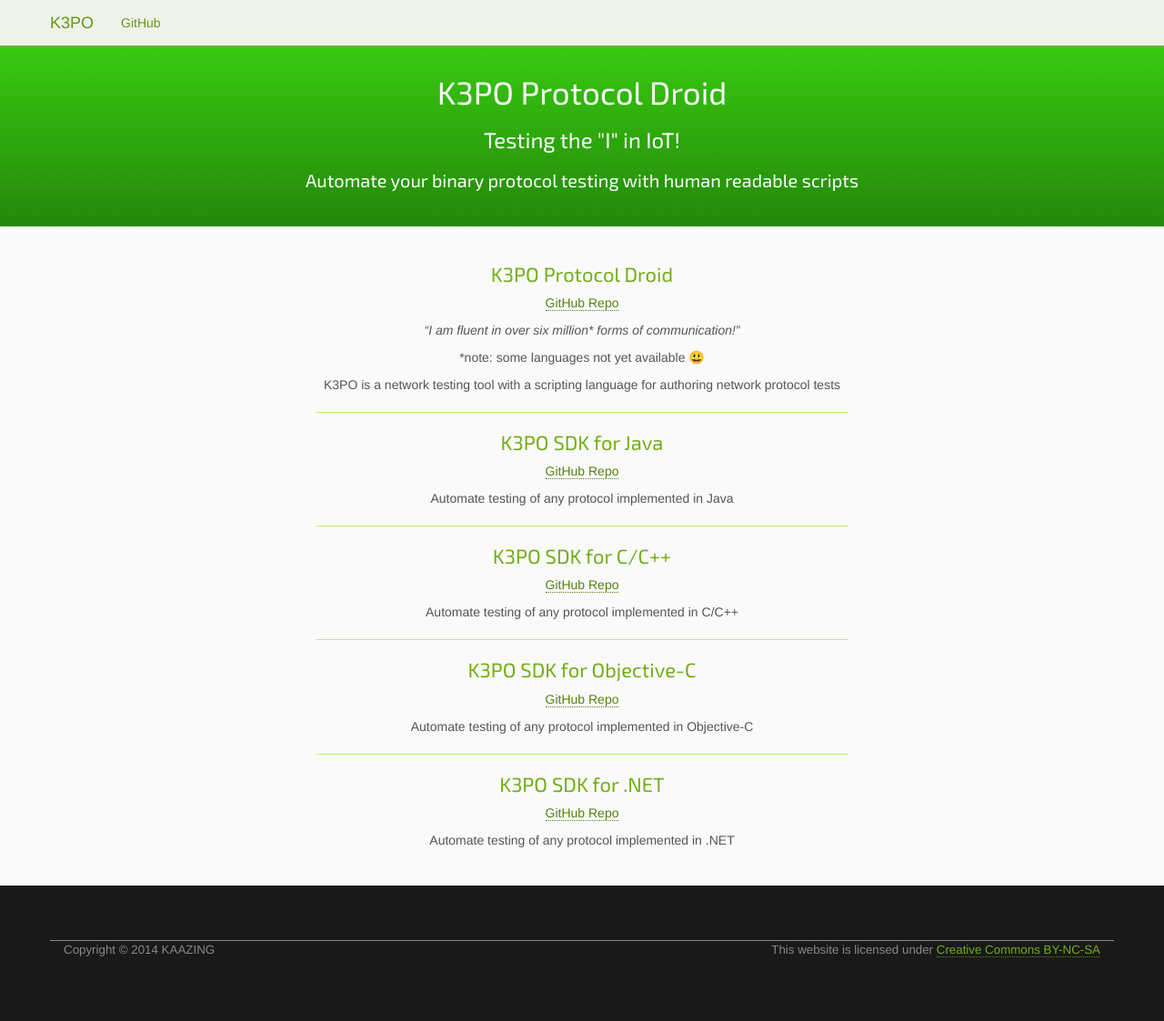
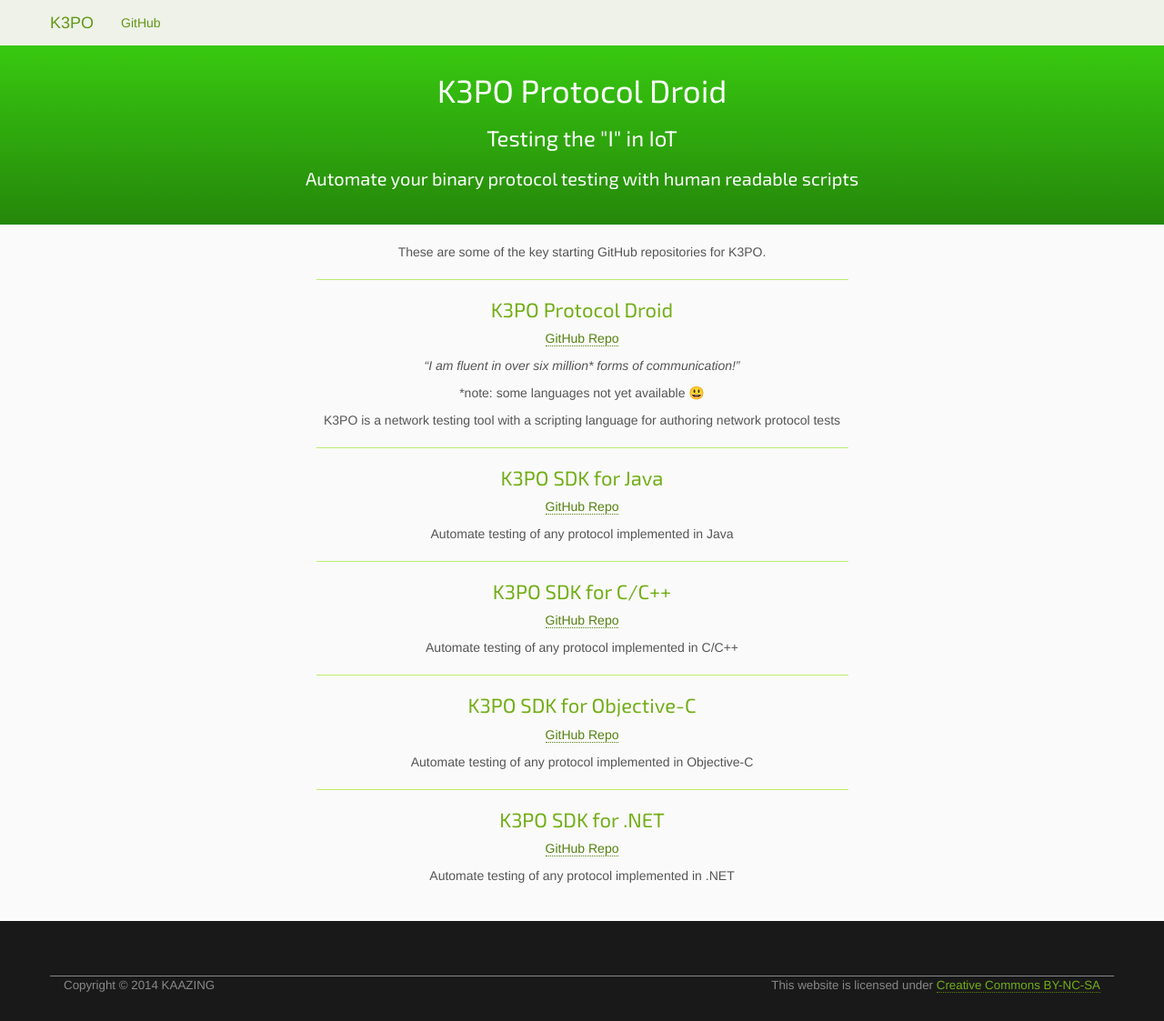
Before and after one commit to k3po/k3po.github.io, a Jekyll site: the page built from index.md, in a window 1280 px wide and 1123 px high. Shown: the whole window at 91% size. Built offline with Jekyll 4.4.1, drawn with Linux system fonts in a browser that asks for light colours; emoji names are drawn with the system emoji font; Markdown is read by kramdown in place of the engine named in the settings.

Commit message:
Modified home page style Added intro for repo list.

```diff
--- a/_layouts/home.html
+++ b/_layouts/home.html
@@ -7,7 +7,7 @@
     <div class="row">
       <div class="col-md-10 col-md-offset-1">
         <h1>K3PO Protocol Droid</h1>
-        <h2>Testing the "I" in IoT!</h2>
+        <h2>Testing the "I" in IoT</h2>
         <h3>Automate your binary protocol testing with human readable scripts</h3>
       </div>
     </div>
@@ -15,17 +15,19 @@
 </header>
 
 <div class="container text-center home-row">
+
+  <div>
+  <p>These are some of the key starting GitHub repositories for K3PO.</p>
+  </div>
+
   <div class="row">
 
-    {% assign first = true %}
     {% for page in site.pages %}
     {% if page.categories contains 'k3po-repo' %}
 
     {% capture repoUrl %}http://github.com/{{page.github-org}}/{{page.github-repo-name}}{% endcapture %}
 
-    {% if first == false %}
     <hr>
-    {% endif %}
 
     <div class="row home-repo-row">
 
--- a/_sass/_styles.scss
+++ b/_sass/_styles.scss
@@ -64,7 +64,7 @@
 
 body {
   background-color: $content-background-color;
-  padding-top: 52px; // So content doesn't go under the fixed navbar
+  padding-top: 50px; // So content doesn't go under the fixed navbar
   color: $text-color;
 }
 
@@ -106,9 +106,8 @@
 }
 
 .navbar {
-  border-bottom-width: 2px;
-  border-bottom-color: #71B238;
   background-color: #eef2e9;
+  border: 0;
 }
 
 .navbar-default .navbar-brand {
```
